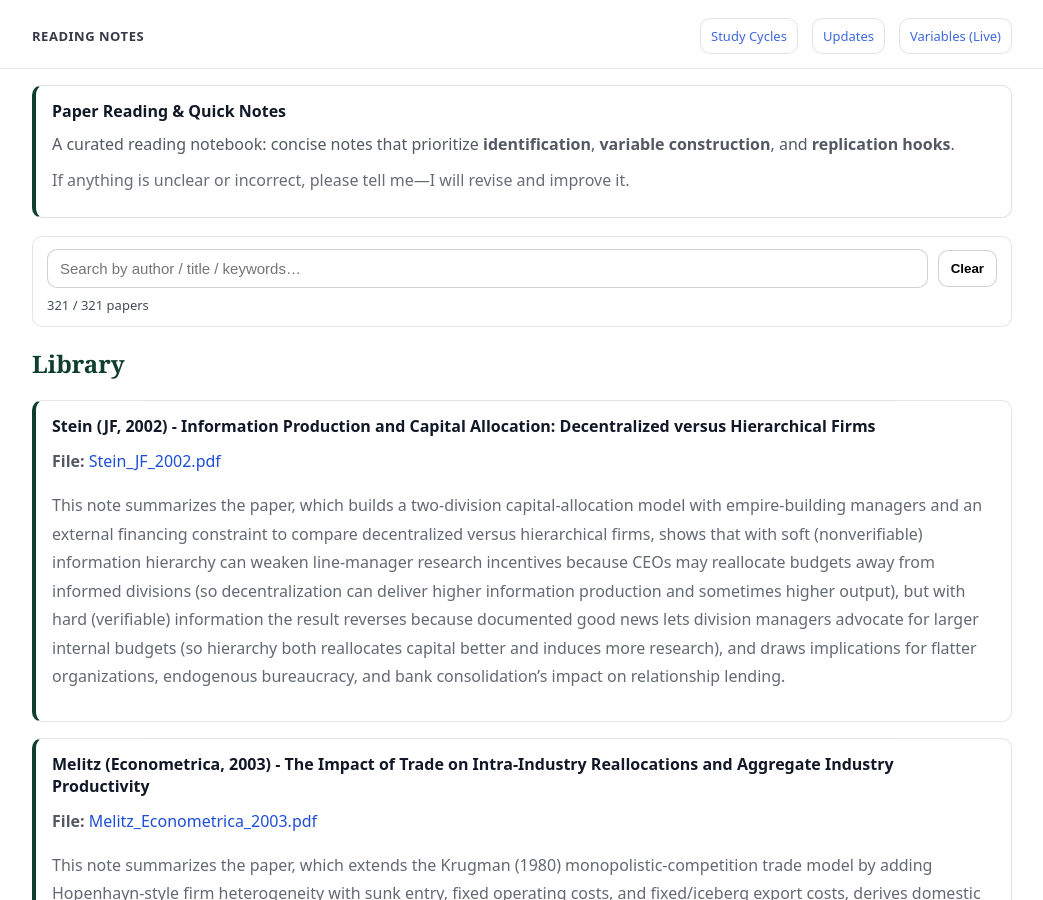
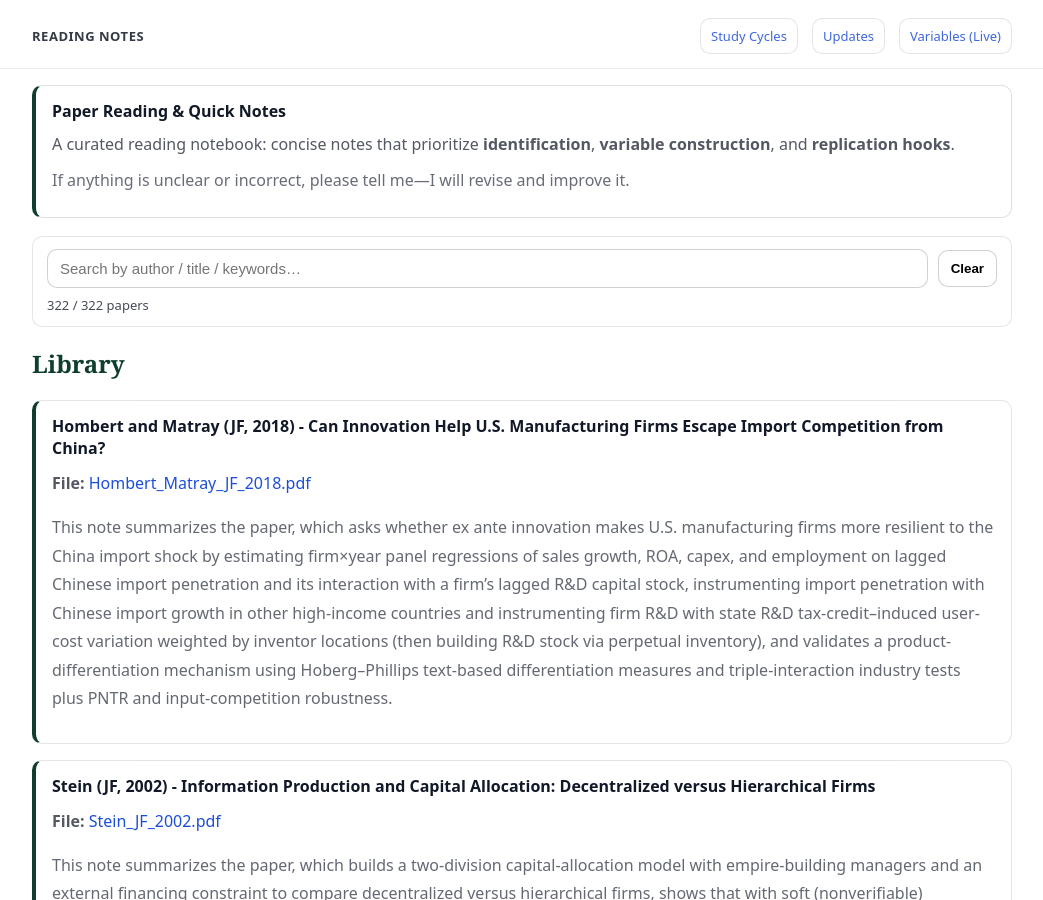
Before and after one commit to yaxinzn/study-archive, a Jekyll site: the page built from reading/index.md, in a window 1280 px wide and 900 px high. Shown: the whole window, without its empty margins (118-1161 px from the left). Built offline with Jekyll 4.4.1, drawn with Linux system fonts in a browser that asks for light colours.

Commit message:
Reading: add/update Hombert_Matray_JF_2018.pdf

```diff
--- a/_data/reading.yml
+++ b/_data/reading.yml
@@ -1,3 +1,7 @@
+- title: "Hombert and Matray (JF, 2018) - Can Innovation Help U.S. Manufacturing Firms Escape Import Competition from China?"
+  file: "Hombert_Matray_JF_2018.pdf"
+  desc: "This note summarizes the paper, which asks whether ex ante innovation makes U.S. manufacturing firms more resilient to the China import shock by estimating firm×year panel regressions of sales growth, ROA, capex, and employment on lagged Chinese import penetration and its interaction with a firm’s lagged R&D capital stock, instrumenting import penetration with Chinese import growth in other high-income countries and instrumenting firm R&D with state R&D tax-credit–induced user-cost variation weighted by inventor locations (then building R&D stock via perpetual inventory), and validates a product-differentiation mechanism using Hoberg–Phillips text-based differentiation measures and triple-interaction industry tests plus PNTR and input-competition robustness."
+
 - title: "Stein (JF, 2002) - Information Production and Capital Allocation: Decentralized versus Hierarchical Firms"
   file: "Stein_JF_2002.pdf"
   desc: "This note summarizes the paper, which builds a two-division capital-allocation model with empire-building managers and an external financing constraint to compare decentralized versus hierarchical firms, shows that with soft (nonverifiable) information hierarchy can weaken line-manager research incentives because CEOs may reallocate budgets away from informed divisions (so decentralization can deliver higher information production and sometimes higher output), but with hard (verifiable) information the result reverses because documented good news lets division managers advocate for larger internal budgets (so hierarchy both reallocates capital better and induces more research), and draws implications for flatter organizations, endogenous bureaucracy, and bank consolidation’s impact on relationship lending."
```
Also changed, not shown: 1 other file.
